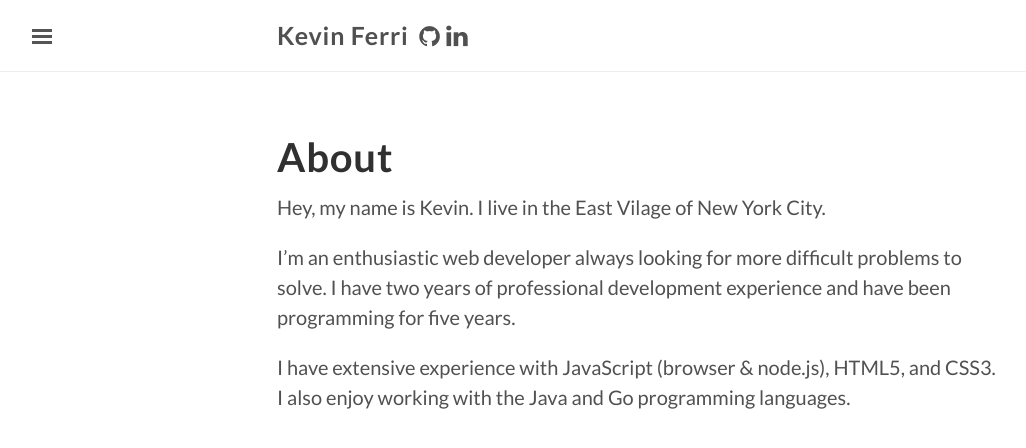
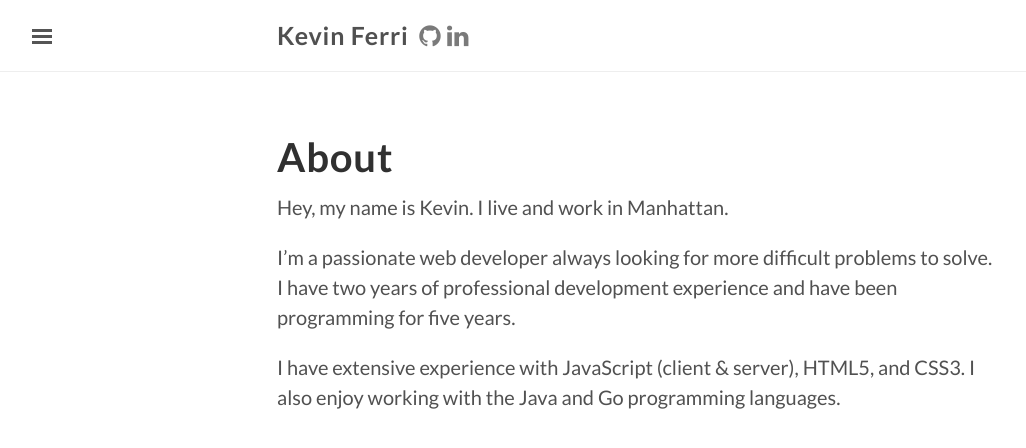
Before and after one commit to kevinferri/blog, a Jekyll site: the page built from about.md, in a window 1280 px wide. Shown: the top 448 px of the page, without its empty margins (3-1029 px from the left). Built offline with Jekyll 4.4.1, drawn with Linux system fonts in a browser that asks for light colours; nearby versions of some CDN libraries.

Commit message:
Some updates

```diff
--- a/_layouts/default.html
+++ b/_layouts/default.html
@@ -37,6 +37,12 @@
           checkbox.checked = false;
         }, false);
       })(document);
+      (function(i,s,o,g,r,a,m){i['GoogleAnalyticsObject']=r;i[r]=i[r]||function(){
+        (i[r].q=i[r].q||[]).push(arguments)},i[r].l=1*new Date();a=s.createElement(o),
+        m=s.getElementsByTagName(o)[0];a.async=1;a.src=g;m.parentNode.insertBefore(a,m)
+      })(window,document,'script','https://www.google-analytics.com/analytics.js','ga');
+      ga('create', 'UA-76411108-1', 'auto');
+      ga('send', 'pageview');
     </script>
   </body>
 </html>
--- a/about.md
+++ b/about.md
@@ -3,8 +3,8 @@ layout: page
 title: About
 ---
 
-Hey, my name is Kevin. I live in the East Vilage of New York City.
+Hey, my name is Kevin. I live and work in Manhattan.
 
-I'm an enthusiastic web developer always looking for more difficult problems to solve. I have two years of professional development experience and have been programming for five years.
+I'm a passionate web developer always looking for more difficult problems to solve. I have two years of professional development experience and have been programming for five years.
 
-I have extensive experience with JavaScript (browser & node.js), HTML5, and CSS3. I also enjoy working with the Java and Go programming languages.
+I have extensive experience with JavaScript (client & server), HTML5, and CSS3. I also enjoy working with the Java and Go programming languages.
--- a/public/css/lanyon.css
+++ b/public/css/lanyon.css
@@ -45,9 +45,10 @@ h1, h2, h3, h4, h5, h6 {
 .masthead-title a {
   color: #505050;
 }
+.masthead-title a.icon {
+  color: #7a7a7a;
+}
 .masthead-title a.icon.github {
-  display: inline-block;
-  font-size: 24px;
   margin-left: 5px;
 }
 .masthead-title a.icon:hover {
--- a/public/css/poole.css
+++ b/public/css/poole.css
@@ -228,10 +228,11 @@ blockquote p:last-child {
 }
 
 img {
+  box-shadow: 2px 2px 15px rgba(0,0,0,.6);
   display: block;
   max-width: 100%;
-  margin: 0 0 1rem;
-  border-radius: 5px;
+  margin: 10px 0;
+  border-radius: 3px;
 }
 
 /* Tables */
```
Also changed, not shown: _posts/2014-01-01-example-content.md (+5 -0 lines).
